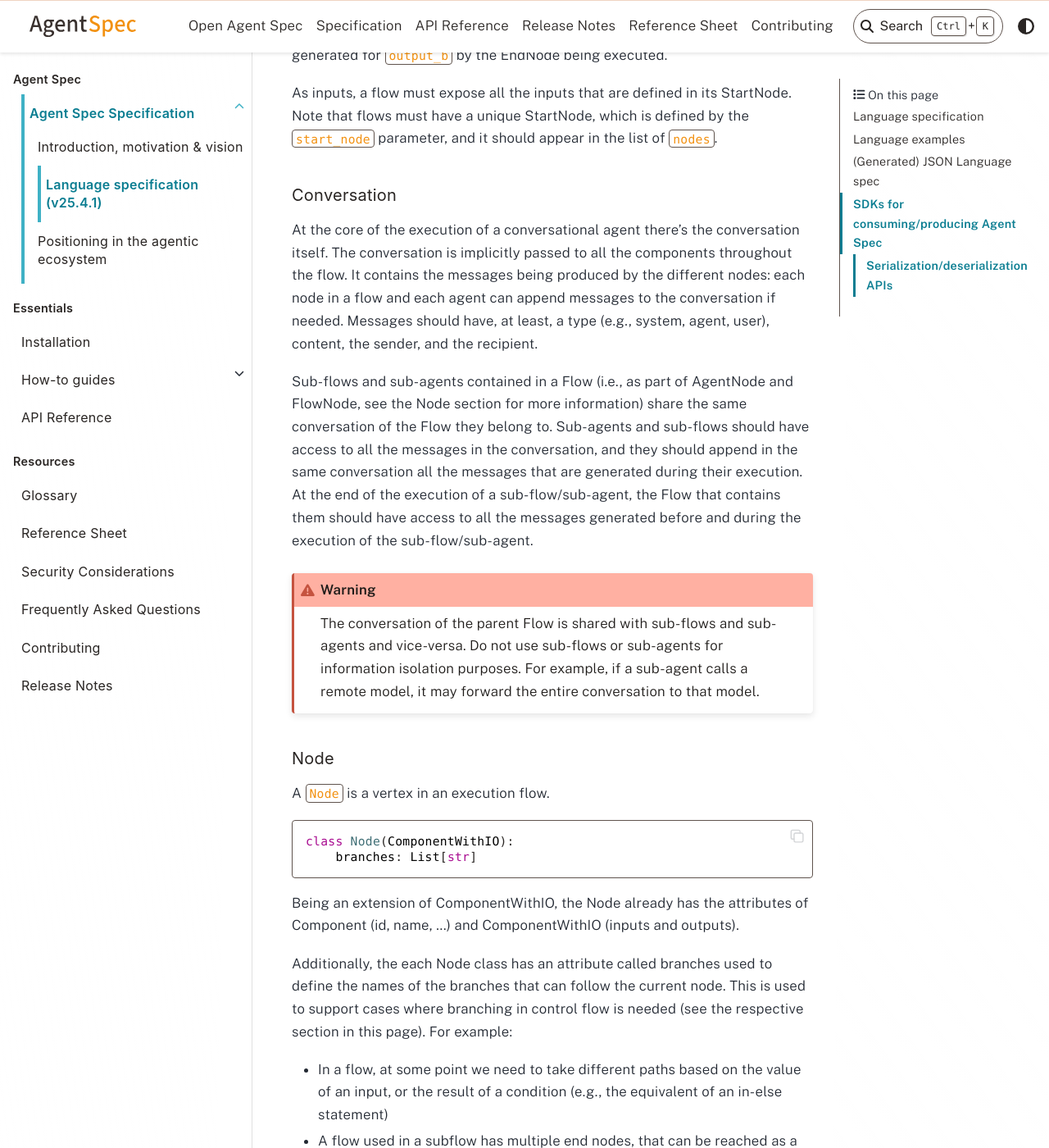
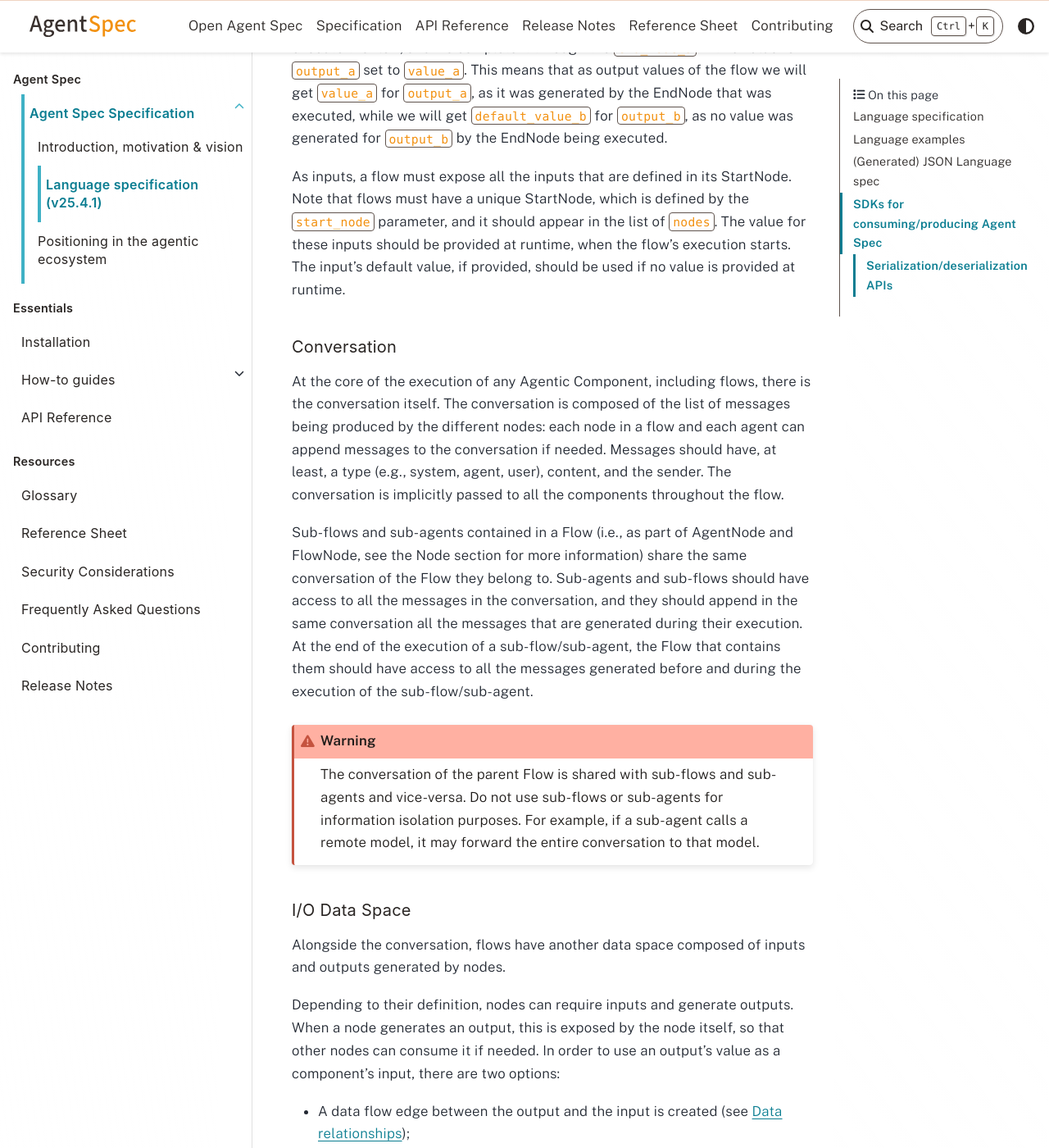
Before and after one commit to oracle/agent-spec, a Sphinx documentation site: the page built from docs/pyagentspec/source/agentspec/language_spec_25_4_1.rst, in a window 1280 px wide and 1400 px high, scrolled down 18826 px. Shown: the whole window at 82% size. Built offline with Sphinx 7.4.7 and the PyData theme 0.15.4, drawn with Linux system fonts in a browser that asks for light colours; some of the changed text lies outside the part shown.

Commit message:
Agent Spec clarifications

```diff
--- a/docs/pyagentspec/source/agentspec/language_spec_25_4_1.rst
+++ b/docs/pyagentspec/source/agentspec/language_spec_25_4_1.rst
@@ -394,14 +394,13 @@
 Agent
 ~~~~~
 
-The ``Agent`` is the top-level construct that holds shared resources such
-as conversation memory and tools. It also represents the entry point
-for interactions with the agentic system.
+The ``Agent`` is the top-level construct that holds shared resources such as conversation memory and tools.
+It also represents the entry point for interactions with the agentic system.
 
 .. code-block:: python
 
    class Agent(ComponentWithIO):
-     prompt_template: str
+     system_prompt: str
      llm_configuration: LlmConfig
      tools: List[Tool]
 
@@ -417,9 +416,13 @@
 level, and the Agent will fill their values either directly, or through tools.
 If a special output format is required, users can specify a tool to fit the requirement.
 
-It is also not required to specify the presence of tools in the ``prompt_template``.
+It is also not required to specify the presence of tools in the ``system_prompt``.
 Agent Spec assumes that the list of available tools, including their description, parameters, etc.
 is handled by the runtime implementation, that should inform the agent's LLM of their existence.
+
+The ``system_prompt`` allows the usage of placeholders, that can define inputs.
+The value of these inputs must be provided at runtime, when the Agent's execution is started.
+The input's default value, if provided, should be used if no value is provided at runtime.
 
 This Component will be expanded as more functionalities will be added to
 Agent Spec (e.g., memory, planners, ...).
@@ -761,16 +762,17 @@
 As inputs, a flow must expose all the inputs that are defined in its StartNode.
 Note that flows must have a unique StartNode, which is defined by the ``start_node`` parameter,
 and it should appear in the list of ``nodes``.
+The value for these inputs should be provided at runtime, when the flow's execution starts.
+The input's default value, if provided, should be used if no value is provided at runtime.
 
 Conversation
 ^^^^^^^^^^^^
 
-At the core of the execution of a conversational agent there's the
-conversation itself. The conversation is implicitly passed to all the
-components throughout the flow. It contains the messages being produced
-by the different nodes: each node in a flow and each agent can append
-messages to the conversation if needed. Messages should have, at least,
-a type (e.g., system, agent, user), content, the sender, and the recipient.
+At the core of the execution of any Agentic Component, including flows, there is the conversation itself.
+The conversation is composed of the list of messages being produced by the different nodes:
+each node in a flow and each agent can append messages to the conversation if needed.
+Messages should have, at least, a type (e.g., system, agent, user), content, and the sender.
+The conversation is implicitly passed to all the components throughout the flow.
 
 Sub-flows and sub-agents contained in a Flow (i.e., as part of AgentNode and FlowNode,
 see the Node section for more information) share the same conversation of the Flow they belong to.
@@ -784,6 +786,29 @@
     The conversation of the parent Flow is shared with sub-flows and sub-agents and vice-versa.
     Do not use sub-flows or sub-agents for information isolation purposes.
     For example, if a sub-agent calls a remote model, it may forward the entire conversation to that model.
+
+I/O Data Space
+^^^^^^^^^^^^^^
+
+Alongside the conversation, flows have another data space composed of inputs and outputs generated by nodes.
+
+Depending to their definition, nodes can require inputs and generate outputs.
+When a node generates an output, this is exposed by the node itself, so that other nodes can consume it if needed.
+In order to use an output's value as a component's input, there are two options:
+
+- A data flow edge between the output and the input is created (see :ref:`Data relationships <dataflow>`);
+- In case the data flow is not defined (see :ref:`Optionality of data relationships <dataflow_optionality>`),
+  the input and output property names match.
+
+An output must be generated before it can be used to fulfil an input.
+In other words, the node generating an output must be executed before the node consuming it as input.
+An exception is made if the input property has a default value defined.
+In that case, if the respective output was not generated, the default value is used instead.
+
+.. note::
+    The Conversation and the I/O Data Space concepts are disjoint and independent from each other.
+    Agent Spec Runtimes are free to implement them separately or not (e.g., with the conversation
+    as a special entry in the I/O space), as long as the Agent Spec language semantic is respected.
 
 Node
 ^^^^
@@ -878,8 +903,14 @@
 default, which means that it will connect the default branch (i.e.,
 ``next`` ) of the source node.
 
+.. _dataflow:
+
 Data relationships (I/O system components)
 ''''''''''''''''''''''''''''''''''''''''''
+
+A data relationship connects a component's input to a component's output,
+and it defines which output value generated by a component should fill
+the component's input linked.
 
 Considering the I/O system, a component id alone is not sufficient to
 identify a data relationship. A component may take multiple input
```
Also changed, not shown: other parts of docs/pyagentspec/source/agentspec/language_spec_25_4_1.rst (+5 -5 lines), docs/pyagentspec/source/agentspec_config_examples/agentspec_json_spec.json, 7 other files.
